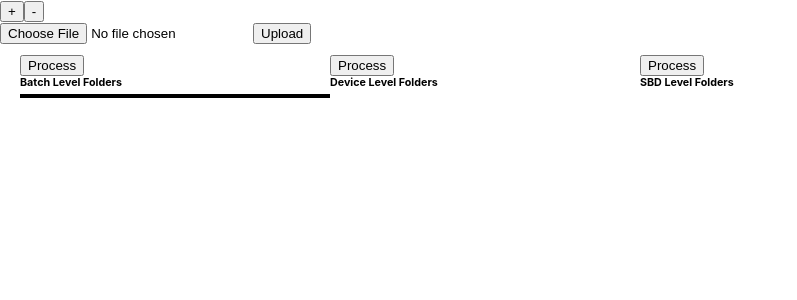
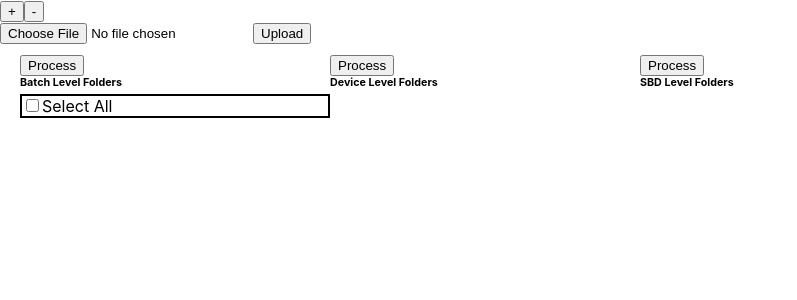
Before and after one commit to GitTurtleDone/excel_upload_fs, a React (Create React App) app in the folder excel_upload_fe/: page / in a window 1280 px wide. Shown: the top 300 px of the page, without its empty margins (0-797 px from the left). Built offline with nearby package versions, Linux system fonts and the light colour scheme.

Commit message:
In NameContainer, added Select All button

```diff
--- a/excel_upload_fe/src/components/Folders/NameContainer.js
+++ b/excel_upload_fe/src/components/Folders/NameContainer.js
@@ -12,12 +12,26 @@ function NameContainer({ arrNames, arrCheckedNames, updateCheckedNames }) {
     let tempArr1 = arrNames.filter((arrName) => tempArr.includes(arrName));
     setCheckedFolderNames(tempArr1);
     updateCheckedNames(tempArr1);
+    setSelectAll(arrNames === tempArr1);
   };
 
   arrNames = Array.isArray(arrNames) ? arrNames : [arrNames];
+  const [selectAll, setSelectAll] = useState(false);
+  const handleSelectAll = (selectAll) => {
+    setSelectAll(!selectAll);
+    if (!selectAll) updateCheckedNames(arrNames);
+    else updateCheckedNames([]);
+  };
   //console.log(`In Name Cointainer, arrCheckedNames: `, arrCheckedNames);
   return (
     <div className="nameContainer">
+      <input
+        type="checkbox"
+        key="selectAll"
+        checked={selectAll}
+        onChange={() => handleSelectAll(selectAll)}
+      />
+      Select All
       {arrNames.map((folderName, index) => (
         <div className="folderLineContainer">
           <input
```
